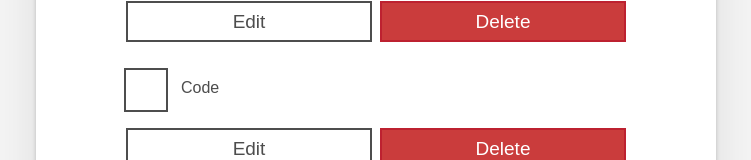
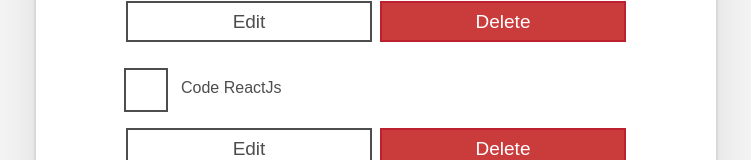
Before and after one commit to montano-lj/MQ1_Montano_LoveJoy_TaskLists, a React (Create React App) app in the folder todo_list/: page / in a window 1280 px wide. Shown: the part 629-789 px from the top of the page, without its empty margins (264-1015 px from the left). Built offline with nearby package versions, Linux system fonts and the light colour scheme.

Commit message:
Added DATA as JSON props to App.js

```diff
--- a/todo_list/src/App.js
+++ b/todo_list/src/App.js
@@ -1,6 +1,13 @@
 import Todo from "./components/Todo";
 
+
 function App(props) {
+
+
+  const taskList = props.tasks.map(task => (
+    <Todo id={task.id} name={task.name} completed={task.completed} />
+  ));
+
   return (
     <div className="todoapp stack-large">
       <h1>TodoMatic</h1>
@@ -47,9 +54,9 @@
         aria-labelledby="list-heading"
       >
 
-        <Todo name="Eat" completed={true} id="todo-0"/>
-        <Todo name="Sleep" completed={false} id="todo-0"/>
-        <Todo name="Code" completed={false} id="todo-0"/>
+      {taskList}
+
+
       </ul>
     </div>
   );
--- a/todo_list/src/index.js
+++ b/todo_list/src/index.js
@@ -3,9 +3,15 @@
 import './index.css';
 import App from './App';
 
+const DATA = [
+  {id: "todo-0", name:"Eat",completed: true},
+  {id: "todo-1", name:"Sleep",completed: false},
+  {id: "todo-2", name:"Code ReactJs",completed: false}
+]
+
 ReactDOM.render(
   <React.StrictMode>
-    <App />
+    <App tasks={DATA} />
   </React.StrictMode>,
   document.getElementById('root')
 );
```
